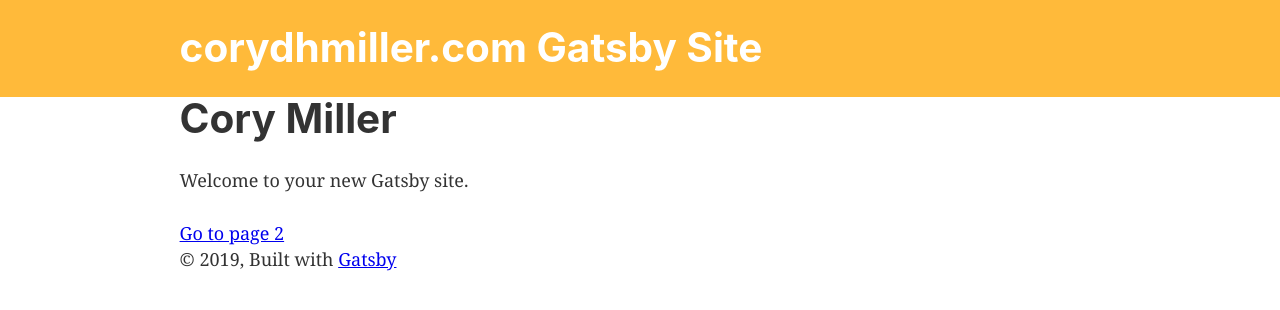
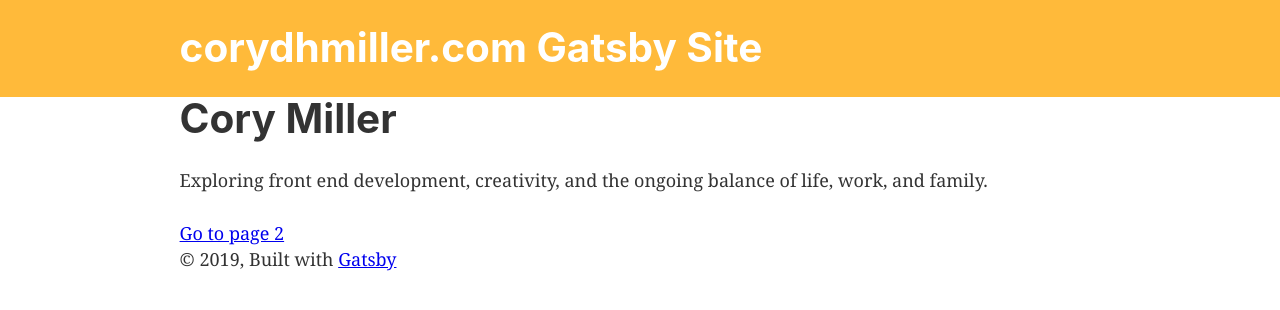
Before and after one commit to corydhmiller/corydhmiller.com, a Gatsby site: page / in a window 1280 px wide. Built offline with nearby package versions, Linux system fonts and the light colour scheme; Gatsby itself is replaced by a stand-in of ours.

Commit message:
Fiddle with some index stuff

```diff
--- a/src/pages/index.js
+++ b/src/pages/index.js
@@ -8,7 +8,7 @@ const IndexPage = () => (
   <Layout>
     <SEO title="Cory Miller" keywords={[`cory miller`, `front-end developer`, `gatsby`]} />
     <h1>Cory Miller</h1>
-    <p>Welcome to your new Gatsby site.</p>
+    <p>Exploring front end development, creativity, and the ongoing balance of life, work, and family.</p>
     <Link to="/blog/">Go to page 2</Link>
   </Layout>
 )
```
